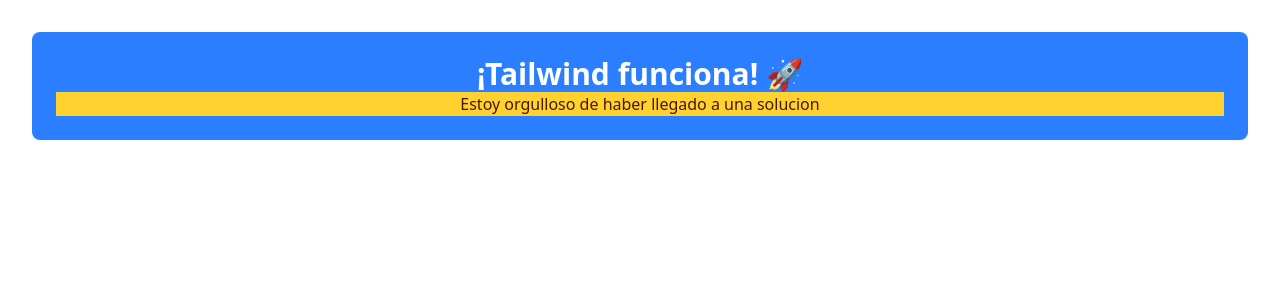
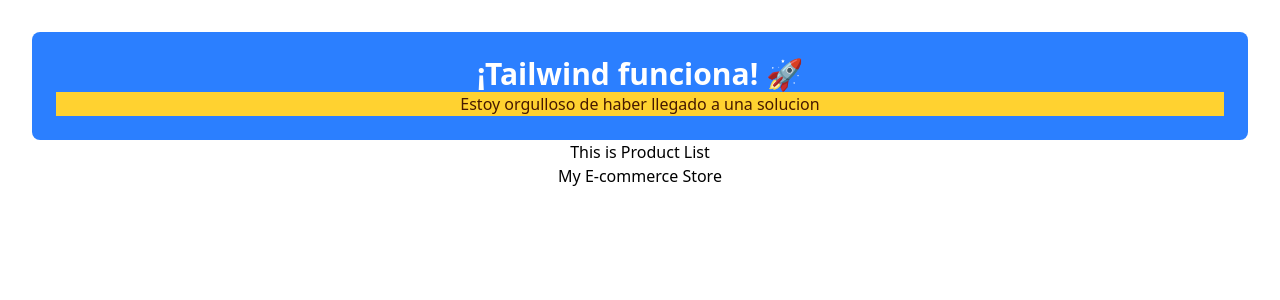
Before and after one commit to estebanquinterob/ecommerce-project, a React (Vite) app: page / in a window 1280 px wide. Shown: the top 300 px of the page. Built offline with nearby package versions, Linux system fonts and the light colour scheme.

Commit message:
Agregados folders components y pages, y cambios en App.jsx

```diff
--- a/src/App.jsx
+++ b/src/App.jsx
@@ -2,16 +2,22 @@
 import reactLogo from './assets/react.svg'
 import viteLogo from '/vite.svg'
 import './App.css'
+import ProductCard from './components/ProductCard';
+import ProductList from './components/ProductList';
+import Navbar from './components/Navbar';
 
 function App() {
   const [count, setCount] = useState(0)
 
   return (
     <>
-    <div className="bg-blue-500 text-white p-6 rounded-lg">
-      <h1 className="text-3xl font-bold">¡Tailwind funciona! 🚀</h1>
-      <h2 className='bg-amber-300 text-amber-950'>Estoy orgulloso de haber llegado a una solucion</h2>
-    </div>
+      <div className="bg-blue-500 text-white p-6 rounded-lg">
+        <h1 className="text-3xl font-bold">¡Tailwind funciona! 🚀</h1>
+        <h2 className='bg-amber-300 text-amber-950'>Estoy orgulloso de haber llegado a una solucion</h2>
+      </div>
+      <ProductCard />
+      <ProductList />
+      <Navbar />
     </>
   )
 }
--- /dev/null
+++ b/src/components/Navbar.jsx
@@ -0,0 +1,11 @@
+function Navbar() {
+    return (
+        <>
+            <nav>
+                <h1>My E-commerce Store</h1>
+            </nav>
+        </>
+    );
+}
+
+export default Navbar;
--- /dev/null
+++ b/src/components/ProductCard.jsx
@@ -0,0 +1,11 @@
+function ProductCard({ name, price }) {
+  return (
+    <div>
+        {/* image */}
+        <h3>{name}</h3>
+        <p>{price}</p>
+    </div>
+    );
+}
+
+export default ProductCard;
--- /dev/null
+++ b/src/components/ProductList.jsx
@@ -0,0 +1,9 @@
+function ProductList() {
+    return (
+        <div>
+            <h2>This is Product List</h2>
+        </div>
+    );
+}
+
+export default ProductList;
```
Also changed, not shown: src/components/Cart.jsx (added), src/components/Footer.jsx (added), src/pages/Home.jsx (added).
